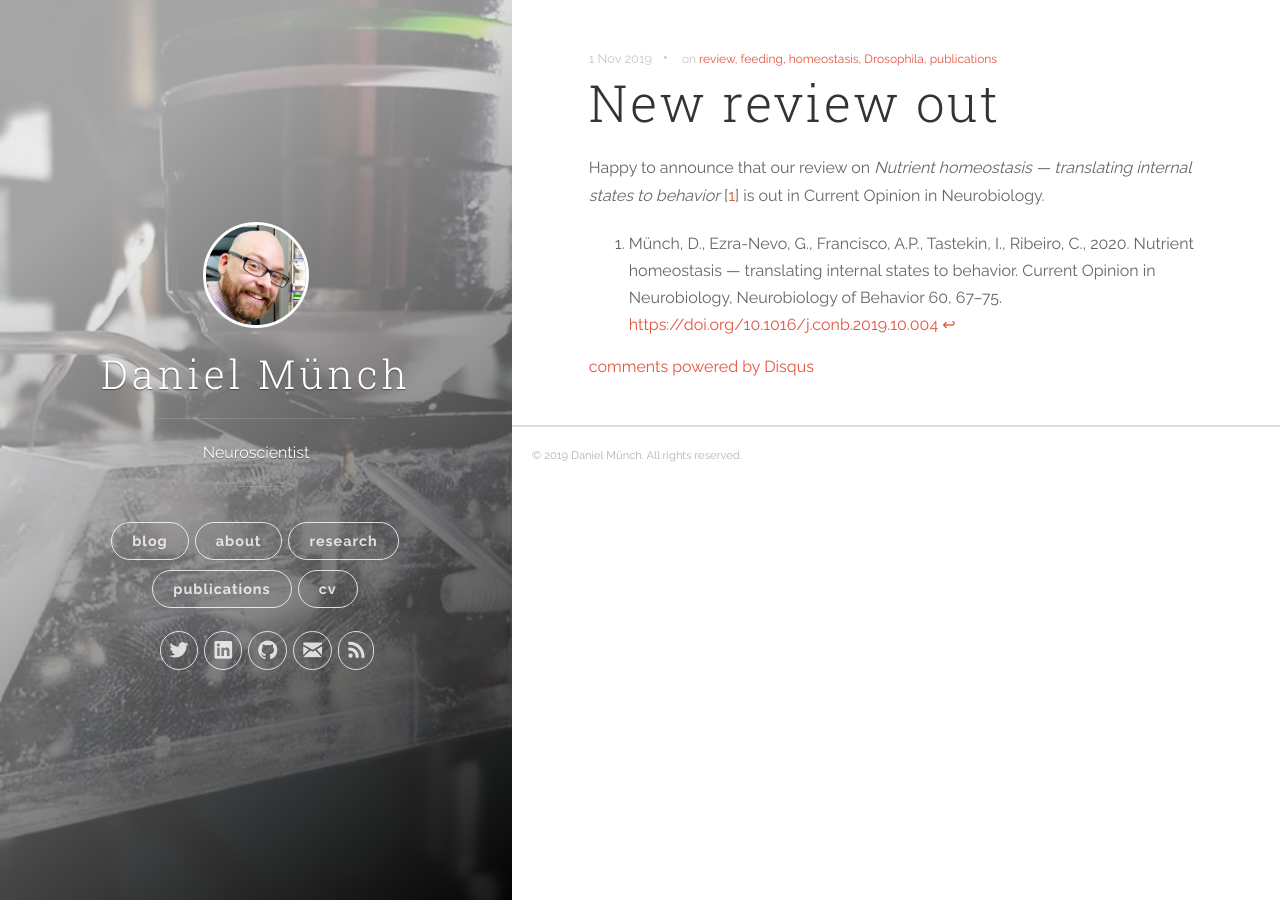
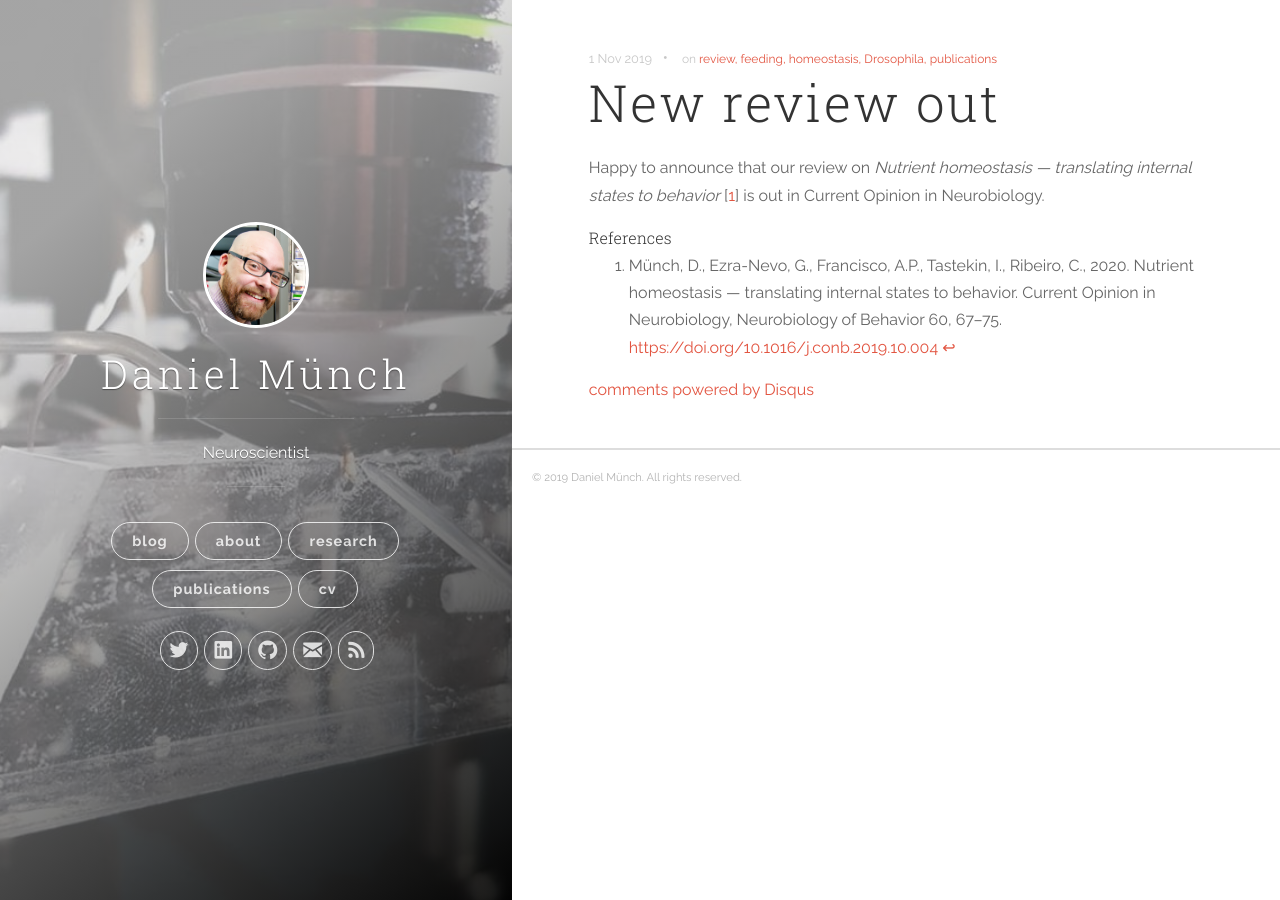
Before and after one commit to Dahaniel/dahaniel.github.io, a Jekyll site: the page built from _posts/2019-11-01-new-review-out.md, in a window 1280 px wide. Built offline with Jekyll 4.4.1, drawn with Linux system fonts in a browser that asks for light colours; nearby versions of some CDN libraries; comment, search, counter and statistics services are not loaded.

Commit message:
fixing formating

```diff
--- a/_posts/2019-11-01-new-review-out.md
+++ b/_posts/2019-11-01-new-review-out.md
@@ -11,4 +11,5 @@ permalink: /2019/11/review_homeostasis
 ---
 Happy to announce that our review on *Nutrient homeostasis — translating internal states to behavior* [[^1]] is out in Current Opinion in Neurobiology.
 
+##### References
 [^1]: Münch, D., Ezra-Nevo, G., Francisco, A.P., Tastekin, I., Ribeiro, C., 2020. Nutrient homeostasis — translating internal states to behavior. Current Opinion in Neurobiology, Neurobiology of Behavior 60, 67–75. [https://doi.org/10.1016/j.conb.2019.10.004](https://doi.org/10.1016/j.conb.2019.10.004)
```
